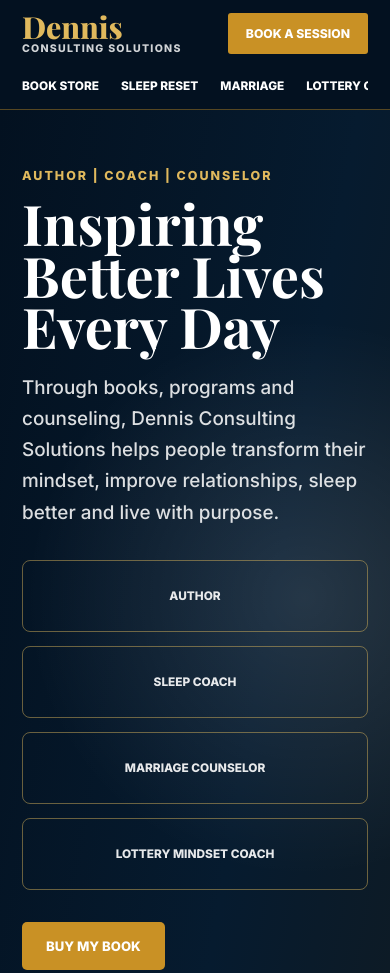
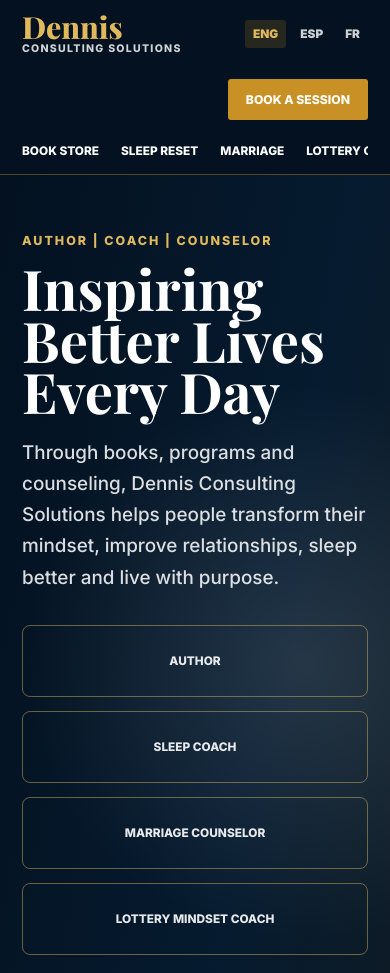
Before and after one commit to DennisTekoh/dennis, a website built with Vite: page index.html in a window 390 px wide. Shown: the top 973 px of the page. Built offline with nearby package versions, Linux system fonts and the light colour scheme.

Commit message:
Update language selector and sleep reset links

```diff
--- a/index.html
+++ b/index.html
@@ -30,6 +30,11 @@
         <a href="#about">About</a>
         <a href="#contact">Contact</a>
       </nav>
+      <div class="language-switch" aria-label="Language selector">
+        <a href="./" aria-current="page">ENG</a>
+        <a href="#contact">ESP</a>
+        <a href="#contact">FR</a>
+      </div>
       <a class="header-button" href="#contact">Book a Session</a>
     </header>
 
@@ -223,33 +228,29 @@
                 <img class="resource-image" src="./assets/images/sleep-reset-box.jpg" alt="" />
                 <h3>Sleep Reset</h3>
                 <p>Stop overthinking, calm anxiety and fall asleep fast tonight.</p>
-                <a href="#contact">Learn More -></a>
               </article>
               <article>
                 <img class="resource-image" src="./assets/images/burnout-reset.jpg" alt="" />
                 <h3>Burnout Reset</h3>
                 <p>Reset stress, restore energy and recover from burnout fast.</p>
-                <a href="#contact">Learn More -></a>
               </article>
               <article>
                 <img class="resource-image" src="./assets/images/menopause-reset.jpg" alt="" />
                 <h3>Menopause Reset</h3>
                 <p>Ease stress, calm overwhelm and feel balanced again.</p>
-                <a href="#contact">Learn More -></a>
               </article>
               <article>
                 <img class="resource-image" src="./assets/images/teen-reset.jpg" alt="" />
                 <h3>Teen Reset</h3>
                 <p>Calm stress, improve focus and help teens feel safe and confident.</p>
-                <a href="#contact">Learn More -></a>
               </article>
             </div>
           </div>
           <aside class="booking-card">
             <div class="booking-card__icon">1:3</div>
             <h2>Book a Coaching Session</h2>
-            <p>Get personalized coaching to improve your mindset, clarity and approach.</p>
-            <a class="button button--outline" href="#contact">Book Now</a>
+            <p>Get personalized coaching or choose a Sleep Reset program purchase link.</p>
+            <a class="button button--outline" href="#contact">Buy Programs</a>
           </aside>
         </div>
       </section>
--- a/styles.css
+++ b/styles.css
@@ -122,6 +122,27 @@ a {
   text-decoration: none;
   text-transform: uppercase;
   white-space: nowrap;
+}
+
+.language-switch {
+  display: inline-flex;
+  align-items: center;
+  gap: 6px;
+  color: rgba(255, 255, 255, 0.8);
+  font-size: 0.74rem;
+  font-weight: 900;
+}
+
+.language-switch a {
+  border-radius: 3px;
+  padding: 7px 8px;
+  text-decoration: none;
+}
+
+.language-switch a:hover,
+.language-switch a[aria-current="page"] {
+  background: rgba(201, 145, 37, 0.18);
+  color: var(--gold-soft);
 }
 
 .hero {
@@ -724,6 +745,15 @@ textarea {
     margin-left: auto;
   }
 
+  .language-switch {
+    order: 2;
+    margin-left: auto;
+  }
+
+  .header-button {
+    order: 2;
+  }
+
   .hero {
     min-height: auto;
     padding: 58px 22px;
```
